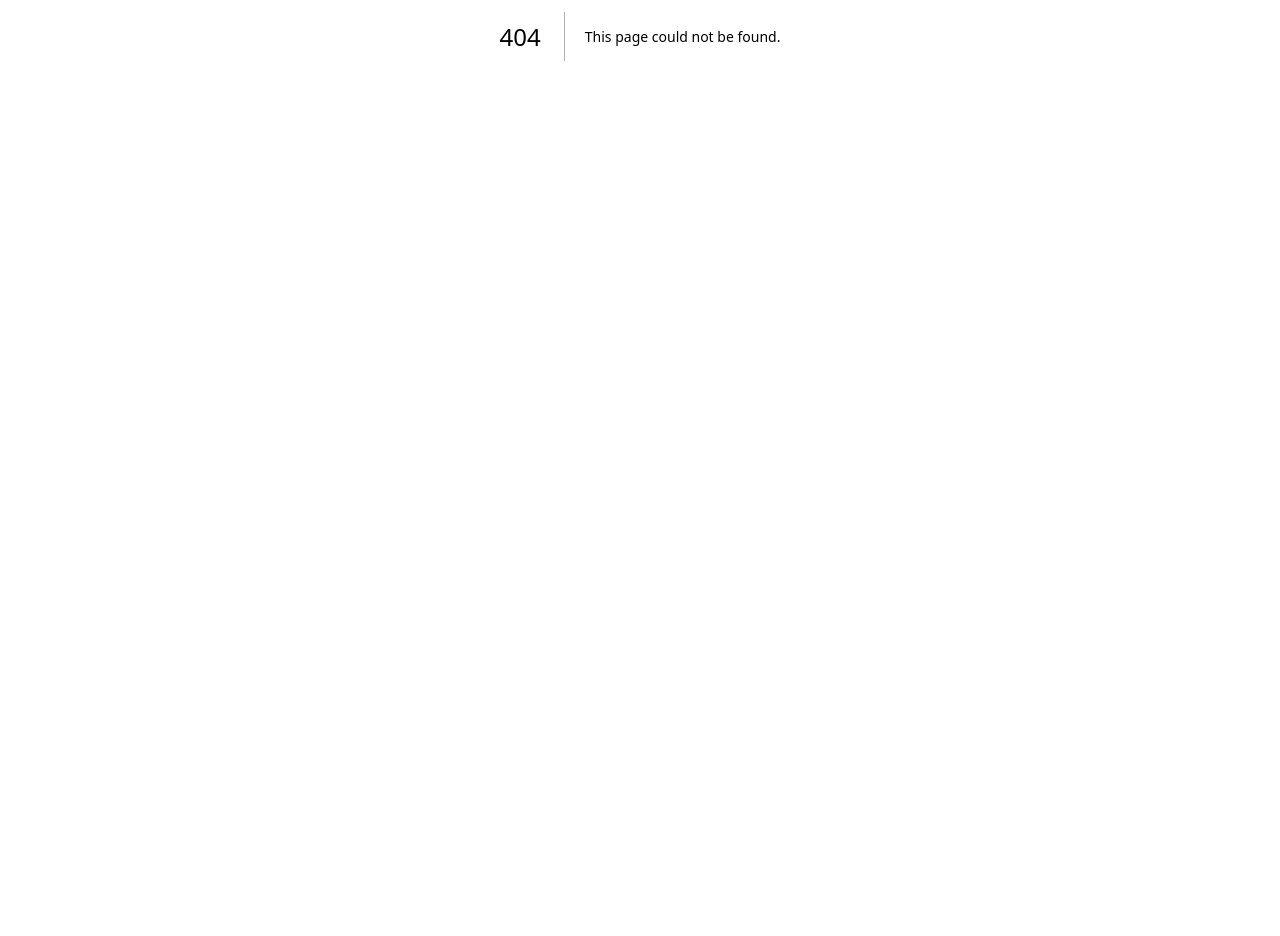
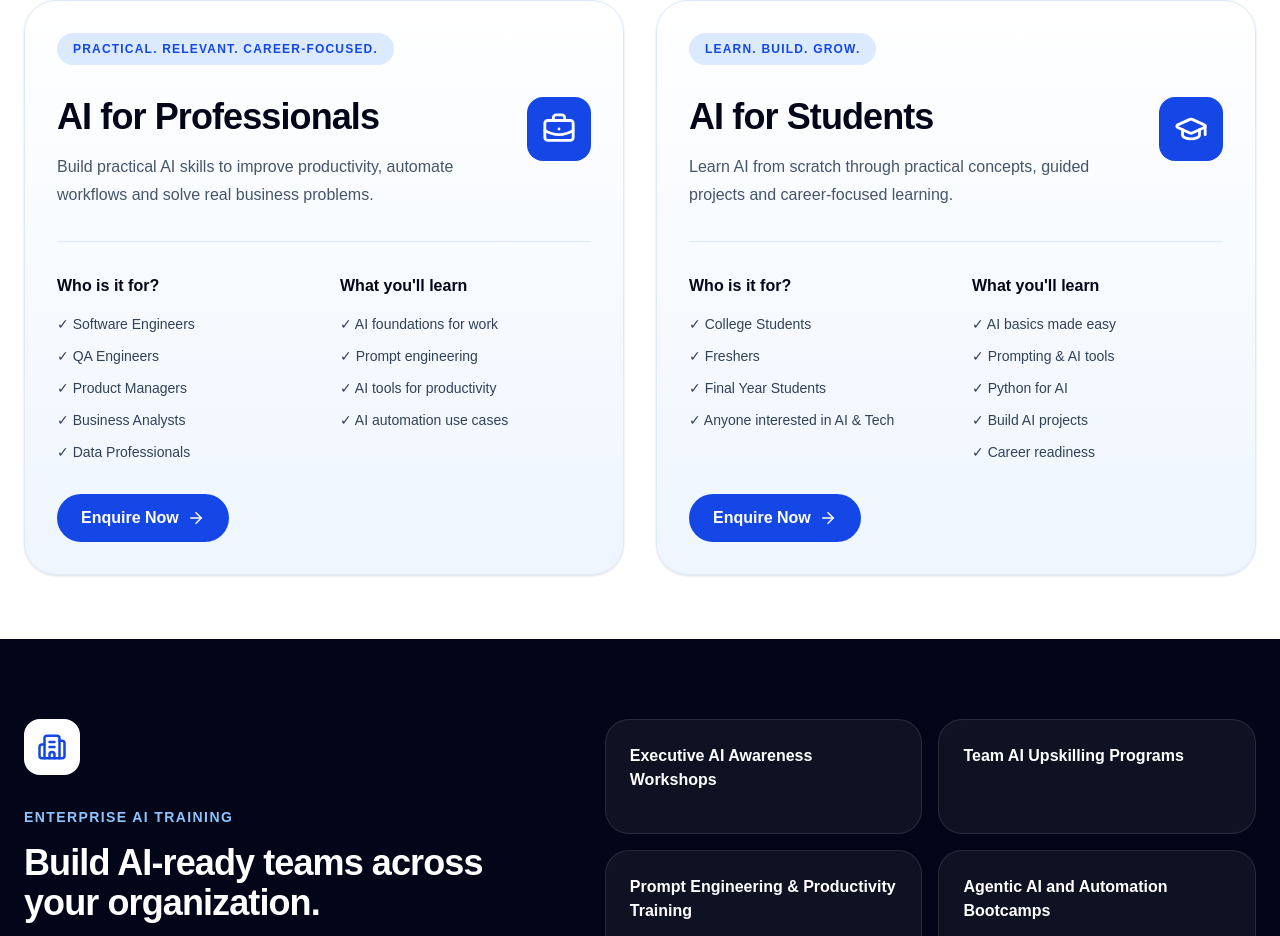
Before and after one commit to gauravsr84/unovyx-site, a Next.js app: page /academy in a window 1280 px wide. Before the commit this address had no page. Shown: the part 364-1300 px from the top of the page. Before the commit the page ends 800 px from the top, so only its background shows below. Built offline with nearby package versions, Linux system fonts and the light colour scheme.

Commit message:
created academy web page

```diff
--- /dev/null
+++ b/src/app/academy/page.tsx
@@ -0,0 +1,169 @@
+import { ArrowRight, BriefcaseBusiness, Building2, GraduationCap } from "lucide-react";
+
+const individualPrograms = [
+  {
+    title: "AI for Professionals",
+    tagline: "Practical. Relevant. Career-focused.",
+    desc: "Build practical AI skills to improve productivity, automate workflows and solve real business problems.",
+    icon: BriefcaseBusiness,
+    audience: ["Software Engineers", "QA Engineers", "Product Managers", "Business Analysts", "Data Professionals"],
+    learn: ["AI foundations for work", "Prompt engineering", "AI tools for productivity", "AI automation use cases"],
+    cta: "Enquire Now",
+  },
+  {
+    title: "AI for Students",
+    tagline: "Learn. Build. Grow.",
+    desc: "Learn AI from scratch through practical concepts, guided projects and career-focused learning.",
+    icon: GraduationCap,
+    audience: ["College Students", "Freshers", "Final Year Students", "Anyone interested in AI & Tech"],
+    learn: ["AI basics made easy", "Prompting & AI tools", "Python for AI", "Build AI projects", "Career readiness"],
+    cta: "Enquire Now",
+  },
+];
+
+const enterpriseOfferings = [
+  "Executive AI Awareness Workshops",
+  "Team AI Upskilling Programs",
+  "Prompt Engineering & Productivity Training",
+  "Agentic AI and Automation Bootcamps",
+  "Custom AI Learning Paths",
+  "AI Adoption & Governance Workshops",
+];
+
+export default function AcademyPage() {
+  return (
+    <main className="min-h-screen bg-white text-slate-950">
+      <section className="bg-gradient-to-b from-blue-50 via-white to-white">
+        <div className="mx-auto max-w-7xl px-6 py-20 text-center">
+          <p className="text-sm font-bold uppercase tracking-widest text-blue-700">
+            UNOVYX AI Academy
+          </p>
+          <h1 className="mt-4 text-5xl font-black tracking-tight md:text-5xl">
+            Learn AI that creates real-world impact.
+          </h1>
+          <p className="mx-auto mt-6 max-w-2xl text-lg leading-8 text-slate-600">
+            Practical AI learning programs for professionals, students and organizations.
+          </p>
+        </div>
+      </section>
+
+      <section className="bg-white">
+        <div className="mx-auto grid max-w-7xl gap-8 px-6 py-16 md:grid-cols-2">
+          {individualPrograms.map((program) => {
+            const Icon = program.icon;
+
+            return (
+              <article
+                key={program.title}
+                className="rounded-[2rem] border border-blue-100 bg-gradient-to-b from-white to-blue-50 p-8 shadow-sm"
+              >
+                <p className="inline-flex rounded-full bg-blue-100 px-4 py-2 text-xs font-bold uppercase tracking-widest text-blue-700">
+                  {program.tagline}
+                </p>
+
+                <div className="mt-8 flex items-start justify-between gap-6">
+                  <div>
+                    <h2 className="text-4xl font-black tracking-tight">
+                      {program.title}
+                    </h2>
+                    <p className="mt-4 max-w-xl leading-7 text-slate-600">
+                      {program.desc}
+                    </p>
+                  </div>
+
+                  <div className="flex h-16 w-16 shrink-0 items-center justify-center rounded-2xl bg-blue-700 text-white">
+                    <Icon size={34} />
+                  </div>
+                </div>
+
+                <div className="mt-8 grid gap-8 border-t border-blue-100 pt-8 md:grid-cols-2">
+                  <div>
+                    <h3 className="font-black">Who is it for?</h3>
+                    <ul className="mt-4 space-y-3 text-sm text-slate-700">
+                      {program.audience.map((item) => (
+                        <li key={item}>✓ {item}</li>
+                      ))}
+                    </ul>
+                  </div>
+
+                  <div>
+                    <h3 className="font-black">What you&apos;ll learn</h3>
+                    <ul className="mt-4 space-y-3 text-sm text-slate-700">
+                      {program.learn.map((item) => (
+                        <li key={item}>✓ {item}</li>
+                      ))}
+                    </ul>
+                  </div>
+                </div>
+
+                <a
+                  href="#contact"
+                  className="mt-8 inline-flex items-center gap-2 rounded-full bg-blue-700 px-6 py-3 font-semibold text-white hover:bg-blue-800"
+                >
+                  {program.cta} <ArrowRight size={18} />
+                </a>
+              </article>
+            );
+          })}
+        </div>
+      </section>
+
+      <section className="bg-slate-950 text-white">
+        <div className="mx-auto grid max-w-7xl gap-12 px-6 py-20 md:grid-cols-[0.9fr_1.1fr]">
+          <div>
+            <div className="flex h-14 w-14 items-center justify-center rounded-2xl bg-white text-blue-700">
+              <Building2 size={30} />
+            </div>
+
+            <p className="mt-8 text-sm font-bold uppercase tracking-widest text-blue-300">
+              Enterprise AI Training
+            </p>
+
+            <h2 className="mt-4 text-4xl font-black tracking-tight">
+              Build AI-ready teams across your organization.
+            </h2>
+
+            <p className="mt-5 leading-8 text-slate-300">
+              Structured workshops and custom training programs for organizations that want to enable teams with practical, responsible and role-based AI skills.
+            </p>
+
+            <a
+              href="#contact"
+              className="mt-8 inline-flex items-center gap-2 rounded-full bg-white px-7 py-4 font-semibold text-slate-950 hover:bg-blue-50"
+            >
+              Talk to Us <ArrowRight size={18} />
+            </a>
+          </div>
+
+          <div className="grid gap-4 md:grid-cols-2">
+            {enterpriseOfferings.map((item) => (
+              <div
+                key={item}
+                className="rounded-3xl border border-white/10 bg-white/5 p-6 font-semibold"
+              >
+                {item}
+              </div>
+            ))}
+          </div>
+        </div>
+      </section>
+
+      <section id="contact" className="bg-gradient-to-r from-blue-50 to-indigo-50">
+        <div className="mx-auto max-w-5xl px-6 py-20 text-center">
+          <h2 className="text-4xl font-black tracking-tight">
+            Want to start an AI learning program?
+          </h2>
+          <p className="mt-4 text-slate-600">
+            Reach out for professional batches, student programs or enterprise AI training.
+          </p>
+          <a
+            href="mailto:gaurav@unovyx.com"
+            className="mt-8 inline-flex rounded-full bg-blue-700 px-8 py-4 font-semibold text-white hover:bg-blue-800"
+          >
+            contact@unovyx.com
+          </a>
+        </div>
+      </section>
+    </main>
+  );
+}
--- a/src/app/layout.tsx
+++ b/src/app/layout.tsx
@@ -13,8 +13,8 @@ const geistMono = Geist_Mono({
 });
 
 export const metadata: Metadata = {
-  title: "Create Next App",
-  description: "Generated by create next app",
+  title: "UNOVYX | AI Academy",
+  description: "UNOVYX helps professionals, students and enterprises adopt AI through consulting, training and modern engineering solutions.",
 };
 
 export default function RootLayout({
--- a/src/app/page.tsx
+++ b/src/app/page.tsx
@@ -2,30 +2,21 @@ import Image from "next/image";
 import { Brain, Cloud, Database, Code2, ArrowRight } from "lucide-react";
 
 const services = [
-  ["AI Strategy", "Identify high-value AI use cases and build a practical adoption roadmap.", Brain],
   ["Enterprise AI Solutions", "LLM apps, RAG assistants, workflow automation and AI-enabled products.", Brain],
   ["Cloud & Platform Engineering", "Modern cloud architecture, migration, scalability and cost optimization.", Cloud],
-  ["Data Platforms", "Pipelines, analytics, dashboards and clean data foundations for AI.", Database],
   ["Software Modernization", "Modernize legacy applications, APIs, engineering workflows and delivery practices.", Code2],
 ];
 
 const caseStudies = [
   {
-    title: "AI Knowledge Assistant",
-    desc: "An AI assistant that helps teams search, summarize and act on business knowledge faster.",
+    title: "AI Engineering Copilot",
+    desc: "An AI-powered Engineering Assistant that automates the journey from a Jira requirement to a production-ready Pull Request",
+    href: "/case-studies/jira-to-pr"
   },
   {
-    label: "AI Software Delivery Accelerator",
-    title: "From JIRA requirement to review-ready Pull Request",
-    desc: "An AI-powered engineering assistant that helps teams understand requirements, analyze existing code, identify impacted components, generate implementation guidance, create tests and prepare review-ready pull requests.",
-    points: [
-      "Requirement understanding",
-      "Codebase impact analysis",
-      "Implementation recommendations",
-      "Unit test generation",
-      "Technical documentation",
-      "Pull Request preparation",
-    ],
+    title: "AI Powered Executive Intelligence Platform",
+    desc: "AI-powered decision intelligence platform that unifies data from enterprise systems—including CRM, ERP, JIRA, SharePoint, Google Drive, and email—to provide CEOs and executive leadership with real-time business intelligence, predictive insights, and actionable recommendations.",
+    href: "/case-studies/executive-intelligence-platform"
   },
   {
     title: "AI Modernization Program",
@@ -180,10 +171,10 @@ export default function Home() {
                 </div>
 
                 <a
-                  href="#contact"
+                  href={item.href}
                   className="inline-flex items-center gap-2 font-semibold text-blue-700"
                 >
-                  Discuss this <ArrowRight size={18} />
+                  Read More <ArrowRight size={18} />
                 </a>
               </article>
             ))}
```
